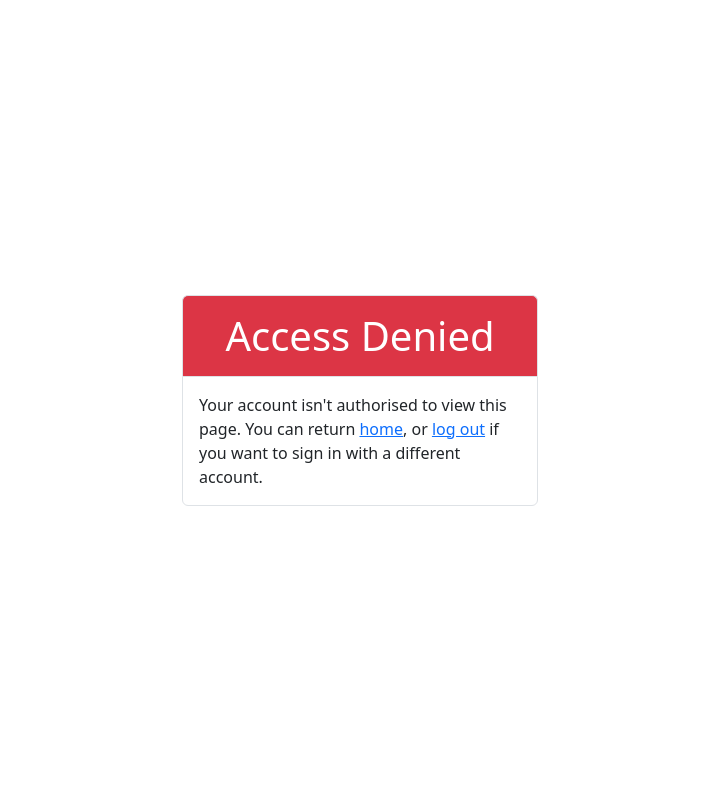
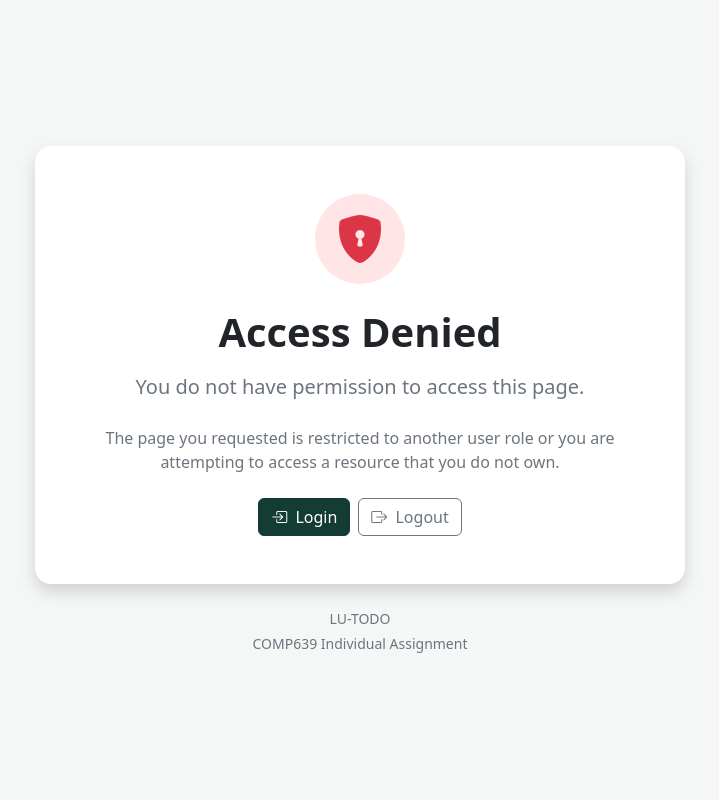
Before and after one commit to Najnin-Nishu-1173909/loginexample, a Flask app: template loginapp/templates/access_denied.html in a window 1280 px wide. Shown: the whole page, without its empty margins (280-999 px from the left). Run offline with Flask 3, Linux system fonts and the light colour scheme; the template is opened without the code that fills it, so the values that code supplies are empty; some libraries are stand-ins or nearby versions.

```diff
--- a/loginapp/templates/access_denied.html
+++ b/loginapp/templates/access_denied.html
@@ -1,25 +1,177 @@
 <!doctype html>
 <html lang="en">
+
 <head>
     <meta charset="utf-8">
-    <meta name="viewport" content="width=device-width, initial-scale=1">
-    <title>Access Denied - Login Example</title>
-    <link href="https://cdn.jsdelivr.net/npm/bootstrap@5.3.3/dist/css/bootstrap.min.css" rel="stylesheet" integrity="sha384-QWTKZyjpPEjISv5WaRU9OFeRpok6YctnYmDr5pNlyT2bRjXh0JMhjY6hW+ALEwIH" crossorigin="anonymous">
+
+    <meta
+        name="viewport"
+        content="width=device-width, initial-scale=1"
+    >
+
+    <title>Access Denied | LU-TODO</title>
+
+    <link
+        href="https://cdn.jsdelivr.net/npm/bootstrap@5.3.3/dist/css/bootstrap.min.css"
+        rel="stylesheet"
+    >
+
+    <link
+        rel="stylesheet"
+        href="https://cdn.jsdelivr.net/npm/bootstrap-icons@1.11.3/font/bootstrap-icons.min.css"
+    >
+
+    <style>
+        :root {
+            --lu-green: #123c34;
+            --lu-green-dark: #0d2e28;
+            --page-background: #f4f7f6;
+        }
+
+        body {
+            min-height: 100vh;
+            background: var(--page-background);
+            display: flex;
+            align-items: center;
+            justify-content: center;
+        }
+
+        .access-card {
+            max-width: 650px;
+            border: none;
+            border-radius: 1rem;
+        }
+
+        .icon-circle {
+            width: 90px;
+            height: 90px;
+            border-radius: 50%;
+            background: #ffe5e5;
+            color: #dc3545;
+            display: flex;
+            align-items: center;
+            justify-content: center;
+            font-size: 3rem;
+            margin: auto;
+        }
+
+        .btn-lu {
+            background: var(--lu-green);
+            border-color: var(--lu-green);
+            color: white;
+        }
+
+        .btn-lu:hover {
+            background: var(--lu-green-dark);
+            border-color: var(--lu-green-dark);
+            color: white;
+        }
+    </style>
+
 </head>
+
 <body>
-    <script src="https://cdn.jsdelivr.net/npm/bootstrap@5.3.3/dist/js/bootstrap.bundle.min.js" integrity="sha384-YvpcrYf0tY3lHB60NNkmXc5s9fDVZLESaAA55NDzOxhy9GkcIdslK1eN7N6jIeHz" crossorigin="anonymous"></script>
 
     <div class="container">
-      <div class="row vh-100 align-items-center justify-content-center">
-        <div class="col-md-5 col-lg-4">
-            <div class="bg-danger text-white border border-bottom-0 rounded-top text-center">
-                <h1 class="p-3 m-0">Access Denied</h1>
+
+        <div class="card access-card shadow mx-auto">
+
+            <div class="card-body text-center p-5">
+
+                <div class="icon-circle mb-4">
+                    <i class="bi bi-shield-lock-fill"></i>
                 </div>
-            <div class="bg-white border container rounded-bottom p-3">
-                Your account isn't authorised to view this page. You can return <a href="{% if session['user_role'] == 'customer' %}{{ url_for('customer_home') }}{% elif session['user_role'] == 'staff' %}{{ url_for('staff_home') }}{% elif session['user_role'] == 'admin' %}{{ url_for('admin_home') }}{% endif %}">home</a>, or <a href="{{ url_for('logout') }}">log out</a> if you want to sign in with a different account.
+
+                <h1 class="display-6 fw-bold mb-3">
+                    Access Denied
+                </h1>
+
+                <p class="lead text-secondary mb-4">
+
+                    You do not have permission to access this page.
+
+                </p>
+
+                <p class="text-secondary mb-4">
+
+                    The page you requested is restricted to another
+                    user role or you are attempting to access a
+                    resource that you do not own.
+
+                </p>
+
+                <div class="d-grid gap-2 d-sm-flex justify-content-center">
+
+                    {% if session.get("user_role") == "student" %}
+
+                        <a
+                            href="{{ url_for('student_home') }}"
+                            class="btn btn-lu"
+                        >
+                            <i class="bi bi-house-door me-1"></i>
+                            Student Dashboard
+                        </a>
+
+                    {% elif session.get("user_role") == "staff" %}
+
+                        <a
+                            href="{{ url_for('staff_home') }}"
+                            class="btn btn-lu"
+                        >
+                            <i class="bi bi-house-door me-1"></i>
+                            Staff Dashboard
+                        </a>
+
+                    {% elif session.get("user_role") == "admin" %}
+
+                        <a
+                            href="{{ url_for('admin_home') }}"
+                            class="btn btn-lu"
+                        >
+                            <i class="bi bi-house-door me-1"></i>
+                            Admin Dashboard
+                        </a>
+
+                    {% else %}
+
+                        <a
+                            href="{{ url_for('login') }}"
+                            class="btn btn-lu"
+                        >
+                            <i class="bi bi-box-arrow-in-right me-1"></i>
+                            Login
+                        </a>
+
+                    {% endif %}
+
+                    <a
+                        href="{{ url_for('logout') }}"
+                        class="btn btn-outline-secondary"
+                    >
+                        <i class="bi bi-box-arrow-right me-1"></i>
+                        Logout
+                    </a>
+
                 </div>
+
             </div>
+
         </div>
+
+        <div class="text-center mt-4 text-secondary small">
+
+            <p class="mb-1">
+                LU-TODO
+            </p>
+
+            <p class="mb-0">
+                COMP639 Individual Assignment
+            </p>
+
         </div>
+
+    </div>
+
 </body>
+
 </html>
```
Also changed, not shown: loginapp/customer.py (deleted, +0 -50 lines), loginapp/templates/customer_home.html (deleted, +0 -17 lines), README.md. Lines whose indentation alone changed are shown as unchanged.
